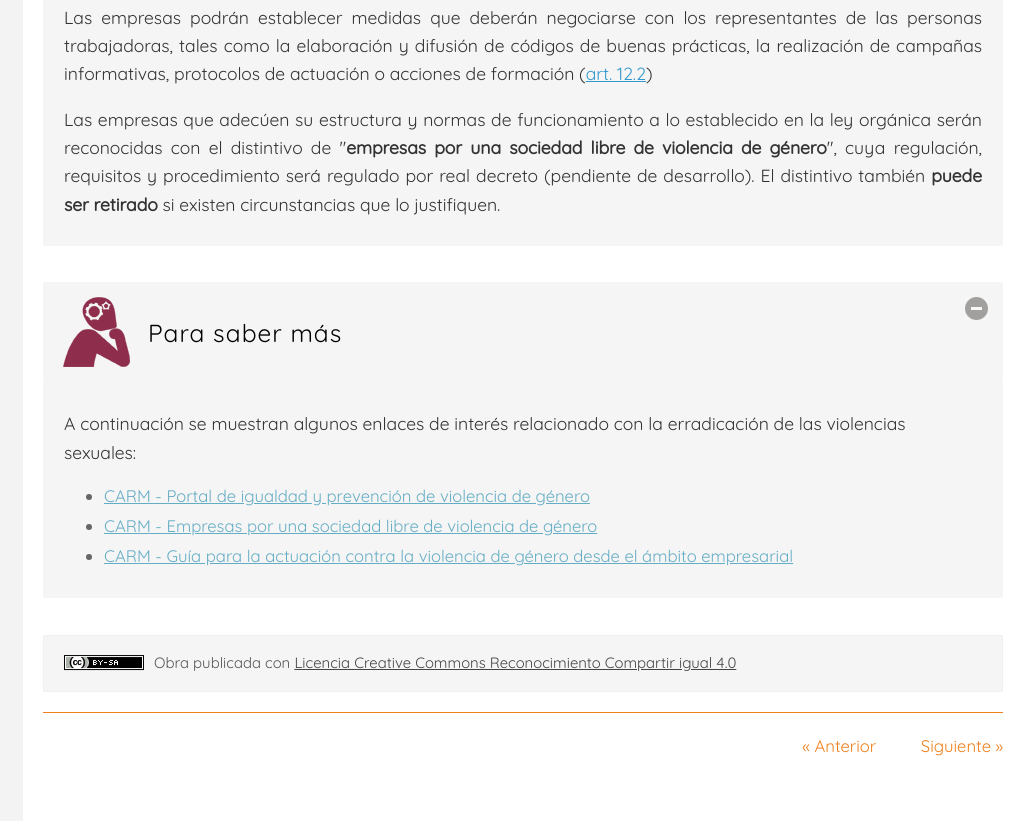
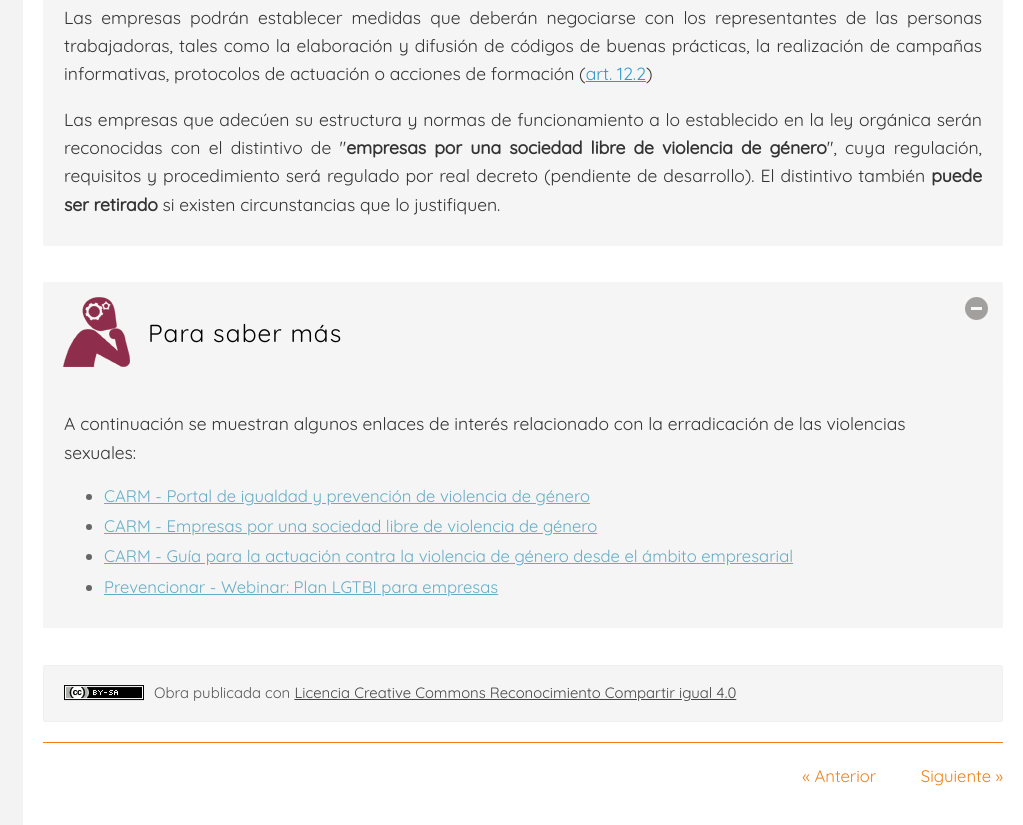
Before and after one commit to joseandressanz/UT-5.-Derechos-y-Obligaciones-en-Materia-de-PRL, a plain HTML site: page 5_libertad_sexual_y_erradicacin_de_las_violencias_sexuales.html in a window 1280 px wide. Shown: the part 1395-2220 px from the top of the page, without its empty margins (257-1280 px from the left). Drawn offline with Linux system fonts and the light colour scheme.

Commit message:
Add files via upload

```diff
--- a/5_libertad_sexual_y_erradicacin_de_las_violencias_sexuales.html
+++ b/5_libertad_sexual_y_erradicacin_de_las_violencias_sexuales.html
@@ -89,6 +89,7 @@
 <li><a href="https://igualdadyviolenciadegenero.carm.es/">CARM - Portal de igualdad y prevención de violencia de género</a></li>
 <li><a href="https://igualdadyviolenciadegenero.carm.es/empresas-por-una-sociedad-libre-de-violencia-de-genero">CARM - Empresas por una sociedad libre de violencia de género</a></li>
 <li><a href="https://drive.google.com/file/d/1LcoHpzIaICrtcuzvoSUPQuhgIywAkyUd/view?usp=drive_link">CARM - Guía para la actuación contra la violencia de género desde el ámbito empresarial</a></li>
+<li><a href="https://youtu.be/JI6DEQLJKwQ?si=VnAbSwqLr1z5lsj1">Prevencionar - Webinar: Plan LGTBI para empresas</a></li>
 </ul>
 </div>
 </div>
```
